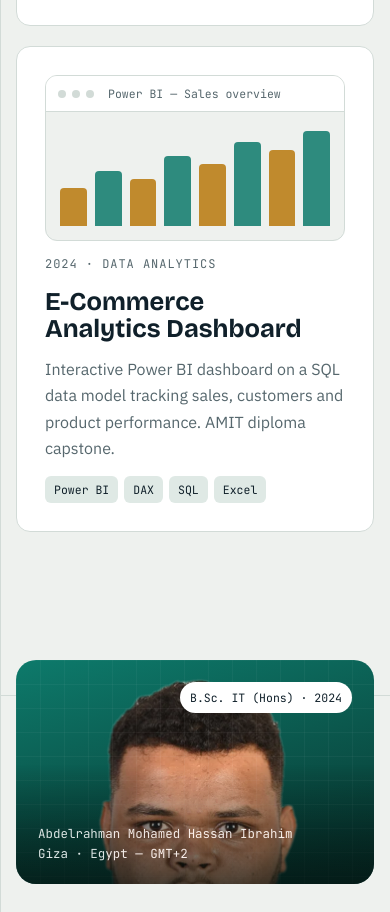
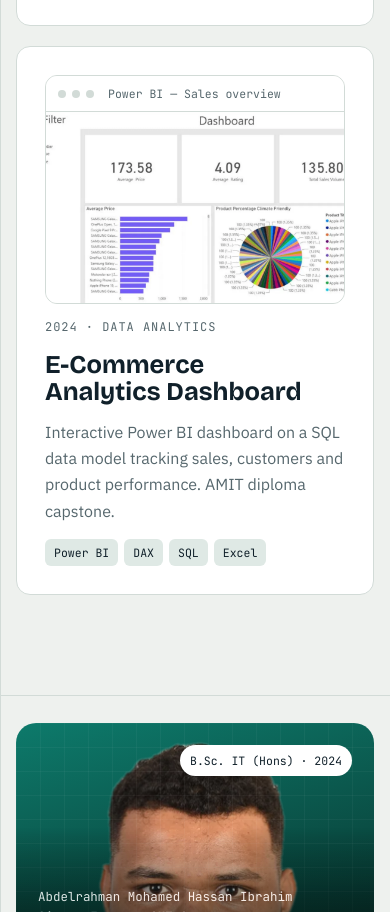
Before and after one commit to Abdu090/abdu-portfolio, a plain HTML site: page index.html in a window 390 px wide. Shown: the part 4369-5281 px from the top of the page. Drawn offline with nearby package versions, Linux system fonts and the light colour scheme.

Commit message:
Add real Power BI screenshot for e-commerce analytics card
Replaces the fake bar-chart mockup with a cropped screenshot of the
actual Dashboard page from abdelrahman.pbix (phone-store sales data).

Co-Authored-By: Claude Sonnet 5 <noreply@anthropic.com>

```diff
--- a/index.html
+++ b/index.html
@@ -439,7 +439,7 @@ footer{border-top:1px solid var(--line);padding-block:36px;background:var(--bg)}
       <article class="proj reveal">
         <div class="shot sm" aria-hidden="true">
           <div class="shot-bar"><i></i><i></i><i></i><span>Power BI — Sales overview</span></div>
-          <div class="shot-body"><div class="bars"><i style="height:38%"></i><i style="height:55%"></i><i style="height:47%"></i><i style="height:70%"></i><i style="height:62%"></i><i style="height:84%"></i><i style="height:76%"></i><i style="height:95%"></i></div></div>
+          <img class="shot-img" src="images/powerbi.webp" alt="" width="1000" height="640" loading="lazy">
         </div>
         <span class="ptype">2024 · <span class="en">Data analytics</span><span class="ar">تحليل بيانات</span></span>
         <h3><span class="en">E-Commerce Analytics Dashboard</span><span class="ar">لوحة تحليلات متجر إلكتروني</span></h3>
```
Also changed, not shown: images/powerbi.webp (added).
